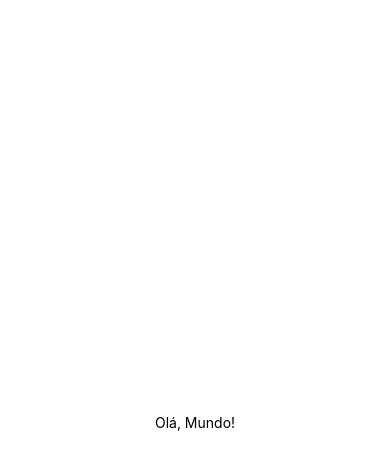
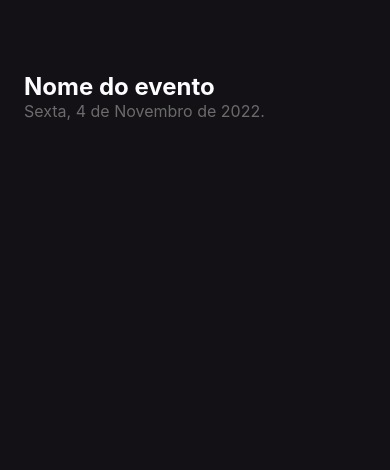
Before and after one commit to ArthurMCS/imHere, a React Native app: screen / in a window 390 px wide. Shown: the top 470 px of the page. Built offline with nearby package versions, Linux system fonts and the light colour scheme.

Commit message:
create the home screen

```diff
--- a/App.tsx
+++ b/App.tsx
@@ -1,20 +1,9 @@
 import { StatusBar } from 'expo-status-bar';
 import { StyleSheet, Text, View } from 'react-native';
+import Home from './src/screens/Home';
 
 export default function App() {
   return (
-    <View style={styles.container}>
-      <Text>Olá, Mundo!</Text>
-      <StatusBar style="auto" />
-    </View>
+    <Home />
   );
 }
-
-const styles = StyleSheet.create({
-  container: {
-    flex: 1,
-    backgroundColor: '#fff',
-    alignItems: 'center',
-    justifyContent: 'center',
-  },
-});
--- /dev/null
+++ b/src/screens/Home/index.tsx
@@ -0,0 +1,15 @@
+import { Text, View } from 'react-native';
+import { styles } from './styles'
+
+export default function Home() {
+    return (
+        <View style={styles.container}>
+            <Text style={styles.eventName}>
+                Nome do evento
+            </Text>
+            <Text style={styles.eventDate}>
+                Sexta, 4 de Novembro de 2022.
+            </Text>
+        </View>
+    )
+}
--- /dev/null
+++ b/src/screens/Home/styles.ts
@@ -0,0 +1,19 @@
+import { StyleSheet } from "react-native";
+
+export const styles = StyleSheet.create({
+    container: {
+        flex: 1,
+        backgroundColor: '#131016',
+        padding: 24,
+    },
+    eventName: {
+        color: '#FDFCFE',
+        fontSize: 24,
+        fontWeight: 'bold',
+        marginTop: 48,
+    },
+    eventDate: {
+        color: '#6B6B6B',
+        fontSize: 16,
+    },
+});
```
